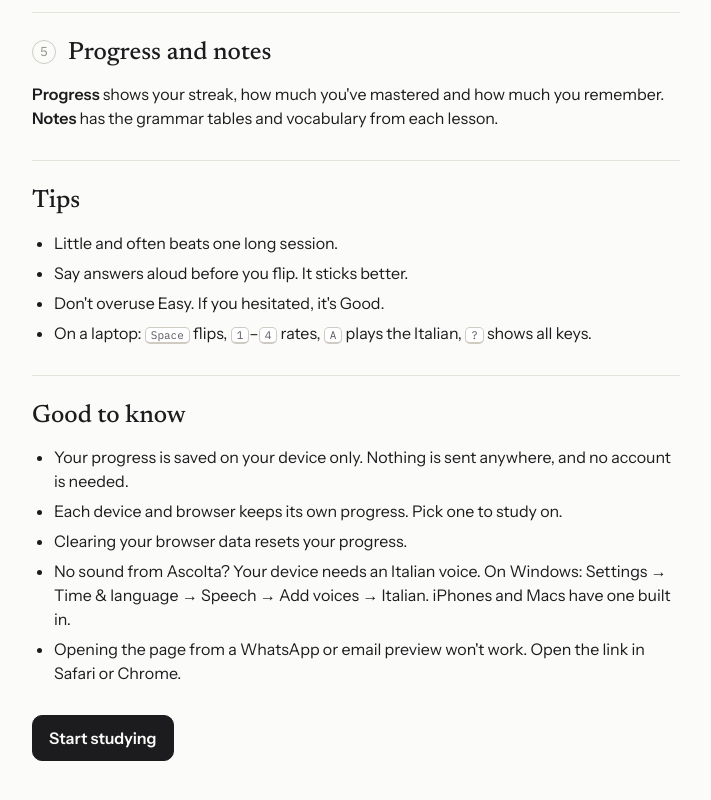
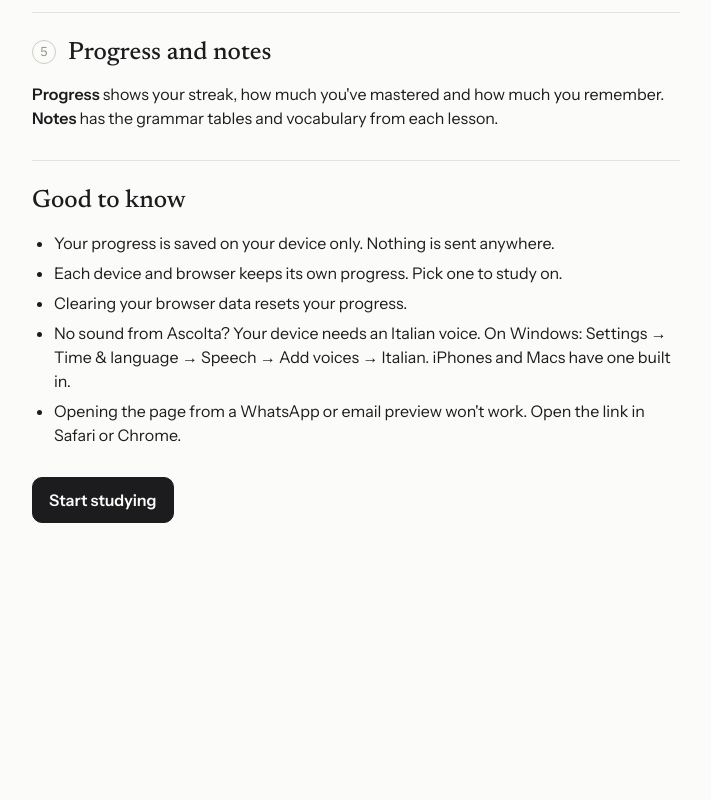
Before and after one commit to uam225/italiano-flashcards, a plain HTML site: page guide.html in a window 1280 px wide. Shown: the part 1370-2170 px from the top of the page, without its empty margins (284-995 px from the left). After the commit the page ends 1973 px from the top, so only its background shows below. Drawn offline with Linux system fonts and the light colour scheme.

Commit message:
Trim the how-to-use guide
Remove the ten-minutes line, the no-account note and the Tips section.

Co-Authored-By: Claude Opus 5.5 <noreply@anthropic.com>
Claude-Session: https://claude.ai/code/session_01PmxnZCUvkqGQpHd8WSh1Jk

```diff
--- a/guide.html
+++ b/guide.html
@@ -303,7 +303,7 @@ details.opts > summary .label { margin-left: auto; text-transform: none; letter-
   <header class="g-head">
     <span class="label">Italiano · How to use</span>
     <h1>A five-minute guide</h1>
-    <p>Flashcards and notes for each lesson. Ten minutes a day is enough.</p>
+    <p>Flashcards and notes for each lesson.</p>
   </header>
 
   <section>
@@ -355,20 +355,11 @@ details.opts > summary .label { margin-left: auto; text-transform: none; letter-
     <p><b>Progress</b> shows your streak, how much you've mastered and how much you remember. <b>Notes</b> has the grammar tables and vocabulary from each lesson.</p>
   </section>
 
-  <section class="tips">
-    <h2>Tips</h2>
-    <ul>
-      <li>Little and often beats one long session.</li>
-      <li>Say answers aloud before you flip. It sticks better.</li>
-      <li>Don't overuse Easy. If you hesitated, it's Good.</li>
-      <li>On a laptop: <span class="kbd">Space</span> flips, <span class="kbd">1</span>–<span class="kbd">4</span> rates, <span class="kbd">A</span> plays the Italian, <span class="kbd">?</span> shows all keys.</li>
-    </ul>
-  </section>
 
   <section class="tips">
     <h2>Good to know</h2>
     <ul>
-      <li>Your progress is saved on your device only. Nothing is sent anywhere, and no account is needed.</li>
+      <li>Your progress is saved on your device only. Nothing is sent anywhere.</li>
       <li>Each device and browser keeps its own progress. Pick one to study on.</li>
       <li>Clearing your browser data resets your progress.</li>
       <li>No sound from Ascolta? Your device needs an Italian voice. On Windows: Settings → Time &amp; language → Speech → Add voices → Italian. iPhones and Macs have one built in.</li>
--- a/sw.js
+++ b/sw.js
@@ -1,5 +1,5 @@
 // Keeps the app on the device so it opens without a connection.
-const CACHE = "italiano-910741d9bd";
+const CACHE = "italiano-b6df78b9f8";
 const FILES = ["./", "index.html", "guide.html", "manifest.webmanifest", "icon-180.png", "icon-192.png", "icon-512.png", "icon-maskable-512.png"];
 self.addEventListener("install", e => { e.waitUntil(caches.open(CACHE).then(c => c.addAll(FILES)).then(() => self.skipWaiting())); });
 self.addEventListener("activate", e => { e.waitUntil(caches.keys().then(ks => Promise.all(ks.filter(k => k !== CACHE).map(k => caches.delete(k)))).then(() => self.clients.claim())); });
```
